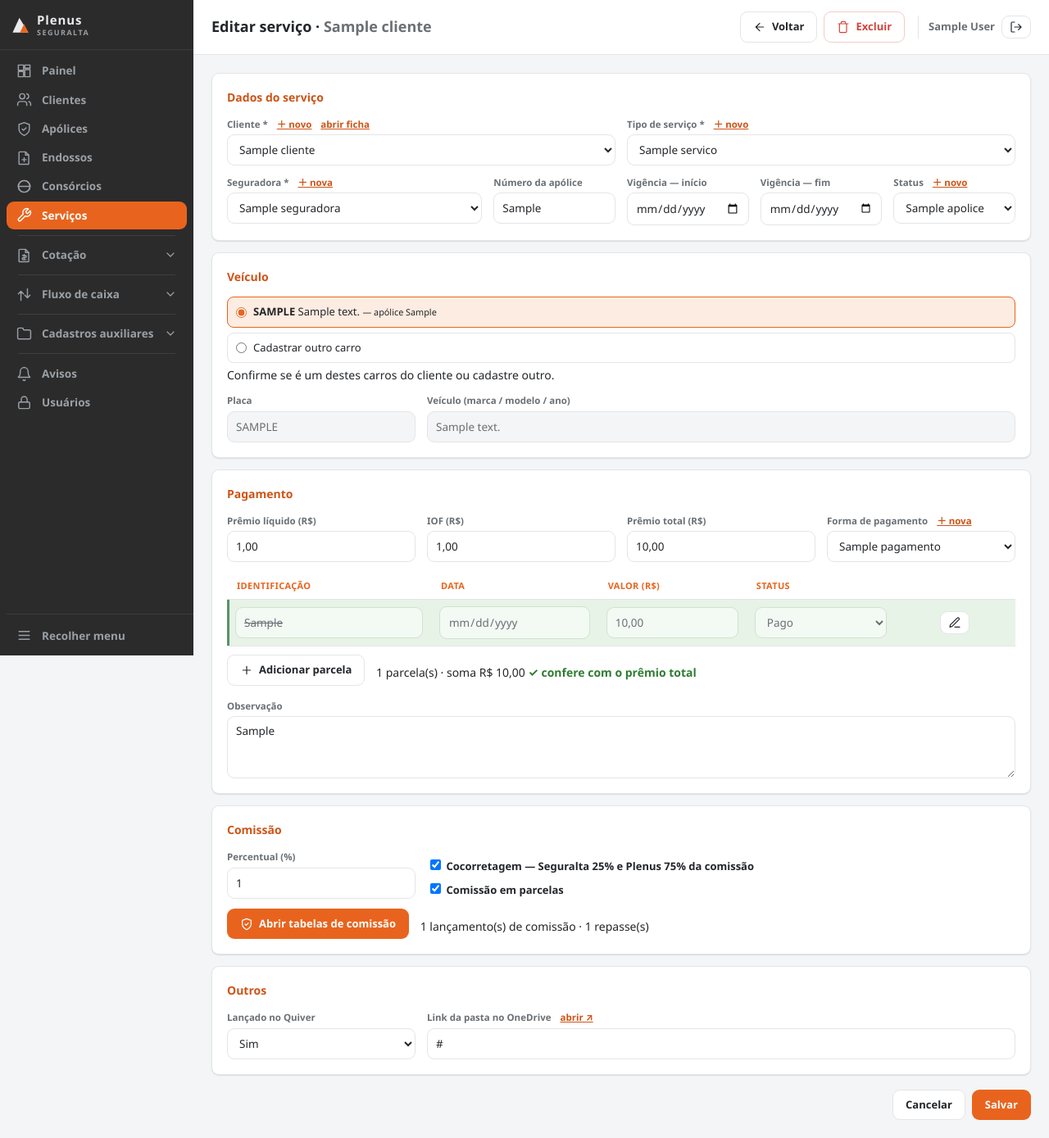
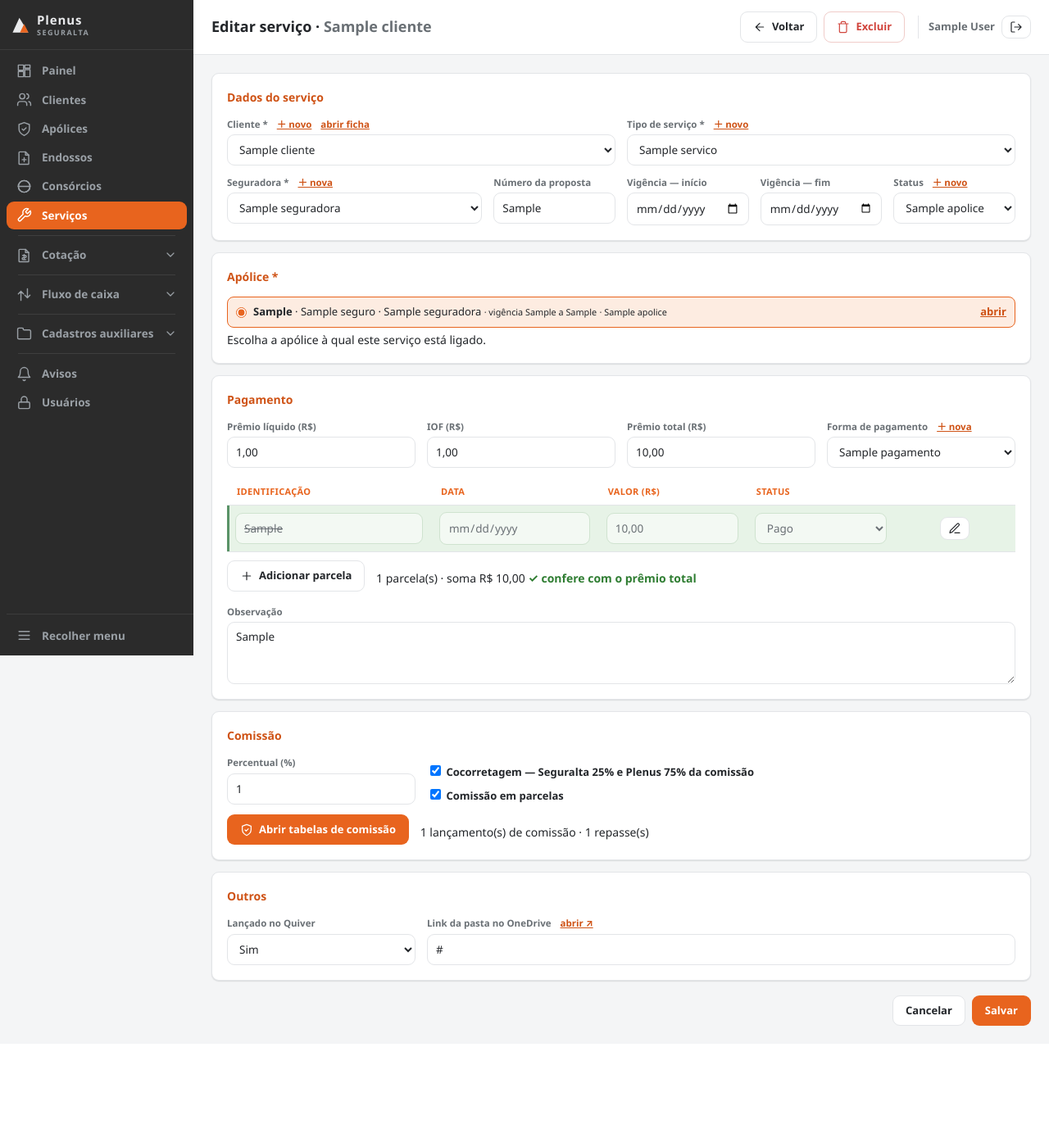
Before and after one commit to renatarisc/PlenusSeguralta, a Flask app: page /servicos/1 in a window 1280 px wide. Shown: the whole page at 82% size. After the commit the page ends 1252 px from the top, so only its background shows below. Run offline with Flask 3, Linux system fonts and the light colour scheme; the visitor is signed in with stand-in values (Sample User, id 1); data comes from the database, SQL or seed files in the repository; tables that the repository leaves empty hold one stand-in row (values such as "Sample post"); some libraries are stand-ins or nearby versions.

Commit message:
Serviços: ligado a uma apólice do cliente (em vez do carro) + nº da proposta
- colunas servico.apolice_id (FK) e servico.numero_proposta (migração aditiva)
- card "Apólice" lista as apólices do cliente; escolha obrigatória e validada
- número da apólice do serviço vem da apólice vinculada (listas, e-mails, financeiro)
- apólice ganha botão "Serviços (n)"; excluir apólice com serviço avisa em vez de erro

Co-Authored-By: Claude Opus 5.5 <noreply@anthropic.com>

```diff
--- a/app.py
+++ b/app.py
@@ -725,7 +725,8 @@ def apolice_form(apolice_id=None):
                 parcelas=parcelas)
             return render_template("apolices_form.html", ativo="apolices",
                                    apolice=apolice, **_dados_form_apolice(),
-                                   qtd_endossos=repo.contar_endossos_por_apolice(apolice_id) if apolice_id else 0)
+                                   qtd_endossos=repo.contar_endossos_por_apolice(apolice_id) if apolice_id else 0,
+                           qtd_servicos=repo.contar_servicos_por_apolice(apolice_id) if apolice_id else 0)
         if apolice_id:
             repo.atualizar_apolice(apolice_id, dados, parcelas, comissoes, repasses)
             flash("Apólice atualizada.", "ok")
@@ -747,12 +748,18 @@ def apolice_form(apolice_id=None):
             apolice = {"cliente_id": cliente_id}
     return render_template("apolices_form.html", ativo="apolices",
                            apolice=_apolice_para_form(apolice), **_dados_form_apolice(),
-                           qtd_endossos=repo.contar_endossos_por_apolice(apolice_id) if apolice_id else 0)
+                           qtd_endossos=repo.contar_endossos_por_apolice(apolice_id) if apolice_id else 0,
+                           qtd_servicos=repo.contar_servicos_por_apolice(apolice_id) if apolice_id else 0)
 
 
 @app.route("/apolices/<int:apolice_id>/excluir", methods=["POST"])
 def apolice_excluir(apolice_id):
-    repo.excluir_apolice(apolice_id)
+    try:
+        repo.excluir_apolice(apolice_id)
+    except IntegrityError:
+        flash("Não é possível excluir: esta apólice tem serviço(s) vinculado(s). "
+              "Exclua-os ou troque a apólice deles primeiro.", "erro")
+        return redirect(url_for("apolice_form", apolice_id=apolice_id))
     flash("Apólice excluída.", "ok")
     return redirect(url_for("apolices"))
 
@@ -1075,8 +1082,8 @@ def consorcio_excluir(consorcio_id):
 # ---------- Serviços ----------
 
 _CAMPOS_SERVICO = (
-    "cliente_id", "seguradora_id", "tipo_servico_id", "status_apolice_id", "numero_apolice",
-    "vigencia_inicio", "vigencia_fim", "veiculo_placa", "veiculo_descricao",
+    "cliente_id", "apolice_id", "seguradora_id", "tipo_servico_id", "status_apolice_id",
+    "numero_proposta", "vigencia_inicio", "vigencia_fim",
     "premio_liquido", "iof", "premio_total",
     "forma_pagamento_id", "comissao_percentual",
     "comissao_valor_seguralta_receber", "comissao_valor_plenus_receber",
@@ -1102,18 +1109,21 @@ def _dados_form_servico():
 @app.route("/servicos")
 def servicos_lista():
     cliente_id = request.args.get("cliente", type=int)
+    apolice_id = request.args.get("apolice", type=int)
     tipo_id = request.args.get("tipo", type=int)
     seguradora_id = request.args.get("seguradora", type=int)
     status_id = request.args.get("status", type=int)
     busca = request.args.get("busca", "").strip()
     quiver_arg = request.args.get("quiver", "")
     quiver = 1 if quiver_arg == "1" else 0 if quiver_arg == "0" else None
+    apolice_filtro = repo.obter_apolice_basico(apolice_id) if apolice_id else None
     return render_template(
         "servicos_lista.html", ativo="servicos_lista",
         servicos=repo.listar_servicos(cliente_id=cliente_id, busca=busca or None, quiver=quiver,
                                       tipo_servico_id=tipo_id, seguradora_id=seguradora_id,
-                                      status_apolice_id=status_id),
+                                      status_apolice_id=status_id, apolice_id=apolice_id),
         cliente_filtro=repo.obter_cliente(cliente_id) if cliente_id else None,
+        apolice_filtro=apolice_filtro, apolice_id=apolice_id,
         busca=busca, quiver=quiver_arg, tipo_id=tipo_id, seguradora_id=seguradora_id,
         status_id=status_id,
         tem_filtro=bool(busca or quiver_arg or tipo_id or seguradora_id or status_id),
@@ -1162,6 +1172,10 @@ def servico_form(servico_id=None):
         if not dados.get("comissao_parcelada"):  # modo "único": ignora as tabelas
             comissoes, repasses, erros_com, erros_rep = [], [], [], []
         erros = validar_servico(dados) + erros_parc + erros_com + erros_rep
+        ap = (repo.obter_apolice_basico(int(dados["apolice_id"]))
+              if dados["apolice_id"].isdigit() else None)
+        if dados["apolice_id"] and (not ap or str(ap.get("cliente_id")) != dados["cliente_id"]):
+            erros.append("A apólice escolhida não é deste cliente.")
         if erros:
             for e in erros:
                 flash(e, "erro")
@@ -1169,7 +1183,7 @@ def servico_form(servico_id=None):
                                      "repasses": repasses}, parcelas=parcelas)
             return render_template("servicos_form.html", ativo="servicos_lista", servico=sv,
                                    voltar=voltar,
-                                   veiculos=repo.veiculos_do_cliente(dados.get("cliente_id")),
+                                   apolices=_apolices_do_cliente(dados.get("cliente_id")),
                                    **_dados_form_servico())
         if servico_id:
             repo.atualizar_servico(servico_id, dados, parcelas, comissoes, repasses)
@@ -1182,19 +1196,37 @@ def servico_form(servico_id=None):
         return redirect(voltar or url_for("servicos_lista"))
 
     if servico is None:
-        cliente_id = request.args.get("cliente", type=int)
+        # "Novo serviço" vindo da apólice (?apolice=) ou da ficha do cliente (?cliente=)
+        ap_id = request.args.get("apolice", type=int)
+        ap = repo.obter_apolice_basico(ap_id) if ap_id else None
+        cliente_id = (ap or {}).get("cliente_id") or request.args.get("cliente", type=int)
         if cliente_id and repo.obter_cliente(cliente_id):
             servico = {"cliente_id": cliente_id}
+            if ap:
+                servico["apolice_id"] = ap["id"]
     return render_template("servicos_form.html", ativo="servicos_lista",
                            servico=_apolice_para_form(servico), voltar=voltar,
-                           veiculos=repo.veiculos_do_cliente((servico or {}).get("cliente_id")),
+                           apolices=_apolices_do_cliente((servico or {}).get("cliente_id")),
                            **_dados_form_servico())
 
 
-@app.route("/servicos/veiculos/<int:cliente_id>")
-def servico_veiculos(cliente_id):
-    """Veículos já cadastrados do cliente (JSON) — o formulário troca a lista ao mudar o cliente."""
-    return jsonify(veiculos=repo.veiculos_do_cliente(cliente_id))
+def _apolices_do_cliente(cliente_id):
+    """Apólices do cliente para o card "Apólice" do serviço (mais nova primeiro)."""
+    if not str(cliente_id or "").isdigit():
+        return []
+    return [{"id": a["id"], "numero_apolice": a.get("numero_apolice") or "",
+             "tipo_seguro_nome": a.get("tipo_seguro_nome") or "",
+             "seguradora_nome": a.get("seguradora_nome") or "",
+             "status_apolice_nome": a.get("status_apolice_nome") or "",
+             "vigencia": " a ".join(formatar_data_br(v) for v in (a.get("vigencia_inicio"),
+                                                                 a.get("vigencia_fim")) if v)}
+            for a in repo.listar_apolices(cliente_id=int(cliente_id))]
+
+
+@app.route("/servicos/apolices/<int:cliente_id>")
+def servico_apolices(cliente_id):
+    """Apólices do cliente (JSON) — o formulário troca a lista ao mudar o cliente."""
+    return jsonify(apolices=_apolices_do_cliente(cliente_id))
 
 
 @app.route("/servicos/<int:servico_id>/excluir", methods=["POST"])
--- a/static/css/app.css
+++ b/static/css/app.css
@@ -759,11 +759,11 @@ dialog.dlg::backdrop { background: rgba(20, 20, 25, .45); }
   .rel-linha1 > .campo { flex-basis: 100%; }
 }
 
-/* serviço: escolha do veículo do cliente (mesmo carro × outro carro) */
-.veic-opcoes { display: flex; flex-direction: column; gap: 6px; margin-bottom: 4px; }
-.veic-opcao { display: flex; align-items: center; gap: 8px; padding: 8px 10px; cursor: pointer;
-              border: 1px solid var(--linha); border-radius: 8px; font-size: 13px; }
-.veic-opcao:hover { border-color: var(--laranja); }
-.veic-opcao:has(input:checked) { border-color: var(--laranja); background: var(--laranja-fraco); }
-.veic-opcao input { accent-color: var(--laranja); margin: 0; }
-#veiculo-campos input[readonly] { background: var(--fundo); color: var(--texto-suave); }
+/* serviço: escolha da apólice do cliente à qual o serviço está ligado */
+.ap-opcoes { display: flex; flex-direction: column; gap: 6px; margin-bottom: 4px; }
+.ap-opcao { display: flex; align-items: center; gap: 8px; padding: 8px 10px; cursor: pointer;
+            border: 1px solid var(--linha); border-radius: 8px; font-size: 13px; }
+.ap-opcao > span { flex: 1; }
+.ap-opcao:hover { border-color: var(--laranja); }
+.ap-opcao:has(input:checked) { border-color: var(--laranja); background: var(--laranja-fraco); }
+.ap-opcao input { accent-color: var(--laranja); margin: 0; }
--- a/static/js/servico.js
+++ b/static/js/servico.js
@@ -1,124 +1,79 @@
-/* Formulário de serviço: card "Veículo".
-   Mostra os carros que o cliente já tem cadastrados (apólices, endossos, outros serviços)
-   para confirmar que é o mesmo, ou "Cadastrar outro carro" (libera placa/descrição).
-   Pagamento e comissão são os mesmos da apólice (apolice.js + comissao.js). */
+/* Formulário de serviço: card "Apólice".
+   Lista as apólices do cliente escolhido para ligar o serviço a uma delas; ao trocar o
+   cliente, a lista é recarregada. Pagamento e comissão são os mesmos da apólice
+   (apolice.js + comissao.js). */
 (function () {
   "use strict";
 
   const selCliente = document.getElementById("cliente_id");
-  const box = document.getElementById("veiculos-cliente");
-  const campos = document.getElementById("veiculo-campos");
-  const dica = document.getElementById("veiculos-dica");
-  const inPlaca = document.getElementById("veiculo_placa");
-  const inDesc = document.getElementById("veiculo_descricao");
-  if (!selCliente || !box || !campos || !inPlaca || !inDesc) return;
+  const box = document.getElementById("apolices-cliente");
+  const dica = document.getElementById("apolices-dica");
+  if (!selCliente || !box || !dica) return;
 
-  const norm = (s) => (s || "").trim().toUpperCase();
-  const radios = () => Array.from(box.querySelectorAll('input[name="veiculo_escolha"]'));
-  const radioNovo = () => box.querySelector('input[name="veiculo_escolha"][value="novo"]');
-  const qtdVeiculos = () => radios().length - 1;
-
-  function travarCampos(travar) {
-    [inPlaca, inDesc].forEach((el) => {
-      if (travar) el.setAttribute("readonly", "readonly");
-      else el.removeAttribute("readonly");
+  function montarOpcoes(apolices) {
+    box.innerHTML = "";
+    apolices.forEach((ap) => {
+      const lbl = document.createElement("label");
+      lbl.className = "ap-opcao";
+      const r = document.createElement("input");
+      r.type = "radio";
+      r.name = "apolice_id";
+      r.value = ap.id;
+      const span = document.createElement("span");
+      const b = document.createElement("strong");
+      b.textContent = ap.numero_apolice || "sem número";
+      span.appendChild(b);
+      [ap.tipo_seguro_nome, ap.seguradora_nome].forEach((t) => { if (t) span.append(" · " + t); });
+      [ap.vigencia ? "vigência " + ap.vigencia : "", ap.status_apolice_nome].forEach((t) => {
+        if (!t) return;
+        const sm = document.createElement("small");
+        sm.className = "meta";
+        sm.textContent = " · " + t;
+        span.appendChild(sm);
+      });
+      const abrir = document.createElement("a");
+      abrir.className = "link-abrir";
+      abrir.href = "/apolices/" + ap.id;
+      abrir.target = "_blank";
+      abrir.rel = "noopener";
+      abrir.textContent = "abrir";
+      lbl.append(r, span, abrir);
+      box.appendChild(lbl);
     });
+    if (apolices.length === 1) box.querySelector("input").checked = true;
   }
 
-  function aplicar(radio, focar) {
-    if (!radio) {                       // nada escolhido ainda: esconde os campos
-      campos.hidden = true;
-      return;
-    }
-    campos.hidden = false;
-    if (radio.value === "novo") {
-      // vindo de um carro da lista: limpa pra digitar o novo
-      if (inPlaca.hasAttribute("readonly")) { inPlaca.value = ""; inDesc.value = ""; }
-      travarCampos(false);
-      if (focar) inPlaca.focus();
+  function atualizarDica(qtd) {
+    dica.textContent = "";
+    if (!selCliente.value) {
+      dica.textContent = "Selecione o cliente para ver as apólices dele.";
+    } else if (!qtd) {
+      dica.append("Este cliente ainda não tem apólice cadastrada — ");
+      const a = document.createElement("a");
+      a.href = "/apolices/nova?cliente=" + encodeURIComponent(selCliente.value);
+      a.target = "_blank";
+      a.rel = "noopener";
+      a.textContent = "cadastrar apólice";
+      dica.append(a, ".");
     } else {
-      inPlaca.value = radio.dataset.placa || "";
-      inDesc.value = radio.dataset.descricao || "";
-      travarCampos(true);
+      dica.textContent = "Escolha a apólice à qual este serviço está ligado.";
     }
   }
 
-  function atualizarDica() {
-    const n = qtdVeiculos();
-    dica.textContent = !selCliente.value
-      ? "Selecione o cliente para ver os veículos dele."
-      : n === 0
-        ? "Este cliente ainda não tem veículo cadastrado — informe o carro abaixo."
-        : "Confirme se é um destes carros do cliente ou cadastre outro.";
-  }
-
-  // escolha inicial: o carro gravado no serviço, se estiver na lista; senão "outro carro"
-  function selecionarInicial(placa, descricao) {
-    const alvo = radios().find((r) => r.value !== "novo" && (
-      norm(placa) ? norm(r.dataset.placa) === norm(placa)
-                  : norm(descricao) && norm(r.dataset.descricao) === norm(descricao)));
-    let escolhido = alvo || null;
-    if (!escolhido && (norm(placa) || norm(descricao) || qtdVeiculos() === 0)) escolhido = radioNovo();
-    radios().forEach((r) => { r.checked = r === escolhido; });
-    if (escolhido && escolhido.value === "novo") {
-      travarCampos(false);
-      campos.hidden = false;
-    } else {
-      aplicar(escolhido, false);
-    }
-  }
-
-  function montarOpcoes(veiculos) {
-    box.innerHTML = "";
-    const opcao = (valor, montarTexto, dados) => {
-      const lbl = document.createElement("label");
-      lbl.className = "veic-opcao";
-      const r = document.createElement("input");
-      r.type = "radio";
-      r.name = "veiculo_escolha";
-      r.value = valor;
-      if (dados) { r.dataset.placa = dados.placa || ""; r.dataset.descricao = dados.descricao || ""; }
-      const span = document.createElement("span");
-      montarTexto(span);
-      lbl.append(r, span);
-      box.appendChild(lbl);
-    };
-    veiculos.forEach((v, i) => opcao(String(i), (span) => {
-      const b = document.createElement("strong");
-      b.textContent = v.placa || "sem placa";
-      const sm = document.createElement("small");
-      sm.className = "meta";
-      sm.textContent = "— " + (v.origem || "");
-      span.append(b, " " + (v.descricao || "") + " ", sm);
-    }, v));
-    opcao("novo", (span) => { span.textContent = "Cadastrar outro carro"; });
-  }
-
-  box.addEventListener("change", (e) => {
-    if (e.target.name === "veiculo_escolha") aplicar(e.target, true);
-  });
-
   selCliente.addEventListener("change", () => {
-    inPlaca.value = "";
-    inDesc.value = "";
-    travarCampos(false);
     if (!selCliente.value) {
       montarOpcoes([]);
-      selecionarInicial("", "");
-      atualizarDica();
+      atualizarDica(0);
       return;
     }
-    const url = (selCliente.dataset.urlVeiculos || "").replace(/\/0$/, "/" + selCliente.value);
+    const url = (selCliente.dataset.urlApolices || "").replace(/\/0$/, "/" + selCliente.value);
     fetch(url, { headers: { Accept: "application/json" }, credentials: "same-origin" })
-      .then((r) => (r.ok ? r.json() : { veiculos: [] }))
-      .catch(() => ({ veiculos: [] }))
+      .then((r) => (r.ok ? r.json() : { apolices: [] }))
+      .catch(() => ({ apolices: [] }))
       .then((j) => {
-        montarOpcoes(j.veiculos || []);
-        selecionarInicial("", "");
-        atualizarDica();
+        const lista = j.apolices || [];
+        montarOpcoes(lista);
+        atualizarDica(lista.length);
       });
   });
-
-  selecionarInicial(box.dataset.placa, box.dataset.descricao);
-  atualizarDica();
 })();
--- a/templates/apolices_form.html
+++ b/templates/apolices_form.html
@@ -17,6 +17,9 @@
 {% if a.id %}
 <a class="btn btn--primario" href="{{ url_for('endossos_lista', apolice=a.id) }}" title="Endossos desta apólice">
   {{ icone('endosso') }} Endossos ({{ qtd_endossos or 0 }})
+</a>
+<a class="btn btn--primario" href="{{ url_for('servicos_lista', apolice=a.id) }}" title="Serviços ligados a esta apólice">
+  {{ icone('servico') }} Serviços ({{ qtd_servicos or 0 }})
 </a>
 {% endif %}
 <a class="btn btn--linha" href="{{ url_for('apolices') }}">{{ icone('voltar') }} Voltar</a>
--- a/templates/servicos_form.html
+++ b/templates/servicos_form.html
@@ -52,7 +52,7 @@
              target="_blank" rel="noopener" {{ 'hidden' if not a.cliente_id }}>abrir ficha</a>
         </label>
         <select id="cliente_id" name="cliente_id" required
-                data-url-veiculos="{{ url_for('servico_veiculos', cliente_id=0) }}">
+                data-url-apolices="{{ url_for('servico_apolices', cliente_id=0) }}">
           <option value="">—</option>
           {% for c in clientes %}
           <option value="{{ c.id }}" {{ 'selected' if a.cliente_id|string == c.id|string }}>{{ c.nome }}</option>
@@ -83,8 +83,8 @@
         </select>
       </div>
       <div class="campo c-2">
-        <label for="numero_apolice">Número da apólice</label>
-        <input id="numero_apolice" name="numero_apolice" value="{{ a.numero_apolice or '' }}">
+        <label for="numero_proposta">Número da proposta</label>
+        <input id="numero_proposta" name="numero_proposta" value="{{ a.numero_proposta or '' }}">
       </div>
       <div class="campo c-2">
         <label for="vigencia_inicio">Vigência — início</label>
@@ -108,38 +108,30 @@
     </div>
   </div>
 
-  {# veículo: lista os carros que o cliente já tem cadastrados (apólices, endossos, outros
-     serviços) para confirmar que é o mesmo, ou libera os campos para um carro novo.
-     servico.js monta/atualiza a lista quando o cliente muda. #}
-  <div class="cartao" id="card-veiculo-servico">
-    <h2>Veículo</h2>
-    <div id="veiculos-cliente" class="veic-opcoes"
-         data-placa="{{ a.veiculo_placa or '' }}" data-descricao="{{ a.veiculo_descricao or '' }}">
-      {% for v in veiculos or [] %}
-      <label class="veic-opcao">
-        <input type="radio" name="veiculo_escolha" value="{{ loop.index0 }}"
-               data-placa="{{ v.placa }}" data-descricao="{{ v.descricao }}">
-        <span><strong>{{ v.placa or 'sem placa' }}</strong> {{ v.descricao or '' }}
-          <small class="meta">— {{ v.origem }}</small></span>
+  {# apólice: o serviço fica ligado a uma apólice que o cliente já tem.
+     servico.js troca a lista quando o cliente muda. #}
+  <div class="cartao" id="card-apolice-servico">
+    <h2>Apólice *</h2>
+    <div id="apolices-cliente" class="ap-opcoes">
+      {% for ap in apolices or [] %}
+      <label class="ap-opcao">
+        <input type="radio" name="apolice_id" value="{{ ap.id }}"
+               {{ 'checked' if a.apolice_id|string == ap.id|string }}>
+        <span><strong>{{ ap.numero_apolice or 'sem número' }}</strong>
+          {% if ap.tipo_seguro_nome %} · {{ ap.tipo_seguro_nome }}{% endif %}
+          {% if ap.seguradora_nome %} · {{ ap.seguradora_nome }}{% endif %}
+          {% if ap.vigencia %} <small class="meta">· vigência {{ ap.vigencia }}</small>{% endif %}
+          {% if ap.status_apolice_nome %} <small class="meta">· {{ ap.status_apolice_nome }}</small>{% endif %}</span>
+        <a class="link-abrir" href="{{ url_for('apolice_form', apolice_id=ap.id) }}" target="_blank" rel="noopener">abrir</a>
       </label>
       {% endfor %}
-      <label class="veic-opcao">
-        <input type="radio" name="veiculo_escolha" value="novo">
-        <span>Cadastrar outro carro</span>
-      </label>
     </div>
-    <p class="dica" id="veiculos-dica" style="margin:4px 0 12px"></p>
-    <div class="grade" id="veiculo-campos">
-      <div class="campo c-3">
-        <label for="veiculo_placa">Placa</label>
-        <input id="veiculo_placa" name="veiculo_placa" maxlength="8" autocapitalize="characters"
-               style="text-transform:uppercase" value="{{ a.veiculo_placa or '' }}">
-      </div>
-      <div class="campo c-9">
-        <label for="veiculo_descricao">Veículo (marca / modelo / ano)</label>
-        <input id="veiculo_descricao" name="veiculo_descricao" value="{{ a.veiculo_descricao or '' }}">
-      </div>
-    </div>
+    <p class="dica" id="apolices-dica" style="margin:4px 0 0">
+      {% if not a.cliente_id %}Selecione o cliente para ver as apólices dele.
+      {% elif not apolices %}Este cliente ainda não tem apólice cadastrada —
+        <a href="{{ url_for('apolice_form', cliente=a.cliente_id) }}" target="_blank" rel="noopener">cadastrar apólice</a>.
+      {% else %}Escolha a apólice à qual este serviço está ligado.{% endif %}
+    </p>
   </div>
 
   <div class="cartao">
--- a/validacao.py
+++ b/validacao.py
@@ -361,6 +361,8 @@ def validar_servico(dados):
         erros.append("Selecione o cliente.")
     if not (dados.get("tipo_servico_id") or "").strip():
         erros.append("Selecione o tipo de serviço.")
+    if not (dados.get("apolice_id") or "").strip():
+        erros.append("Escolha a apólice do cliente à qual o serviço está ligado.")
     if not (dados.get("seguradora_id") or "").strip():
         erros.append("Selecione a seguradora.")
     return erros + _erros_vigencia_valores(dados)
```
Also changed, not shown: db.py (+10 -4 lines), notificacoes.py (+3 -6 lines), repo.py (+36 -56 lines), templates/servicos_lista.html (+9 -9 lines).
